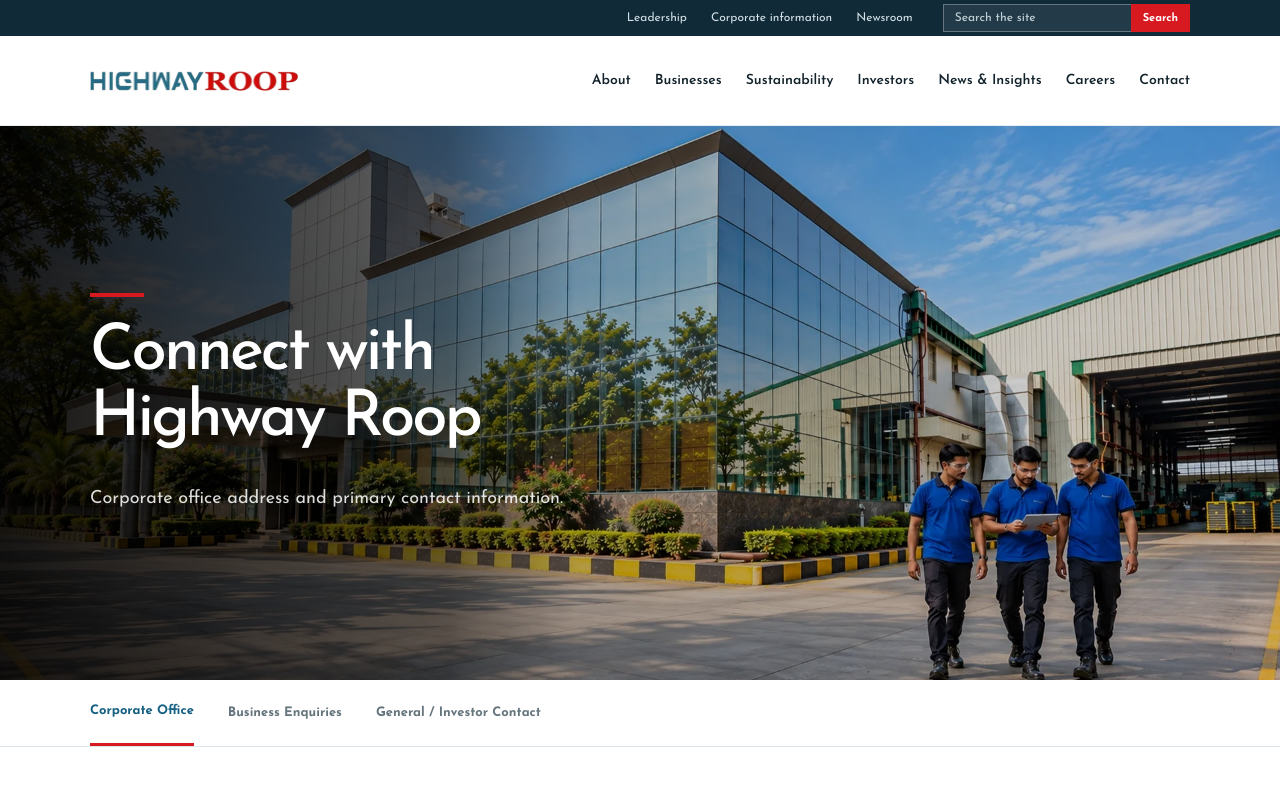
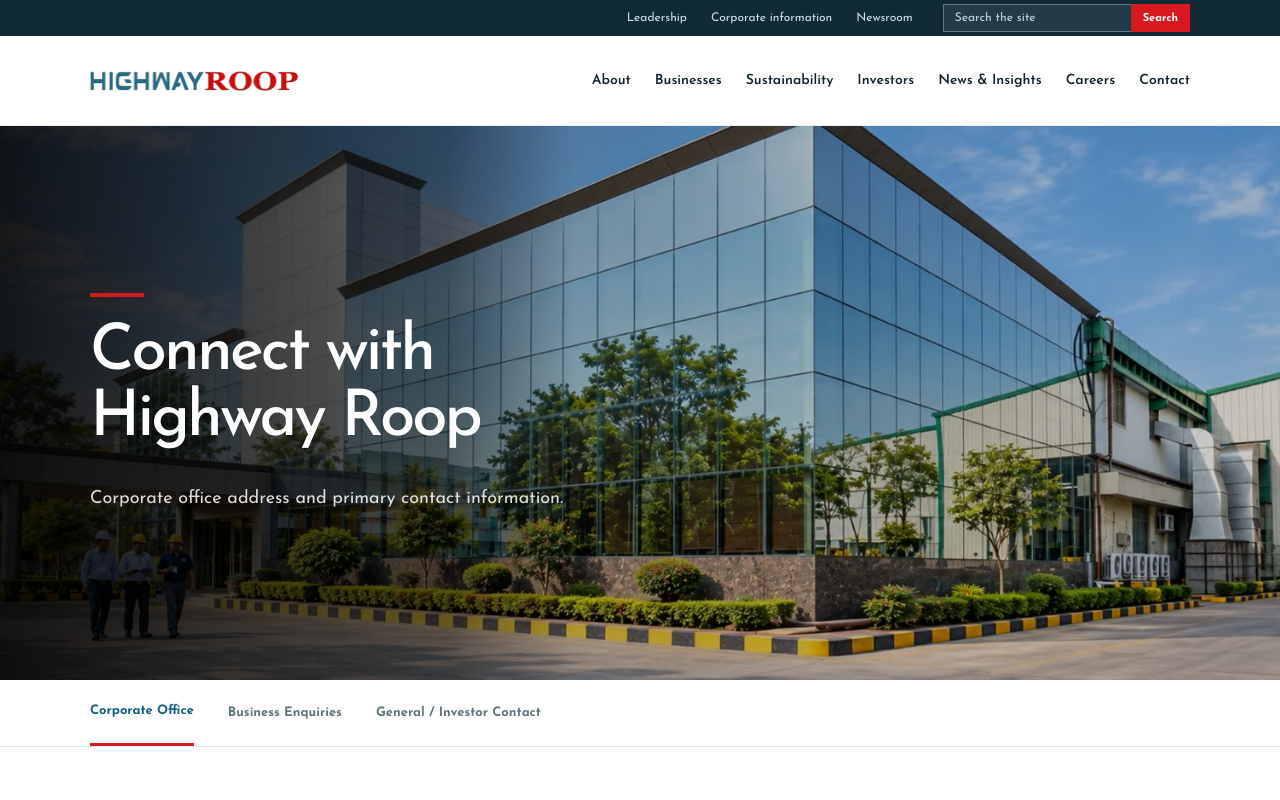
Before and after one commit to Akash-abacusdesk/highwayroop, a Next.js app: page /contact/corporate-office in a window 1280 px wide. Shown: the top 800 px of the page. Built offline with nearby package versions, Linux system fonts and the light colour scheme.

Commit message:
New Corporate Office and Financial Reports heroes

```diff
--- a/app/contact/corporate-office/page.tsx
+++ b/app/contact/corporate-office/page.tsx
@@ -19,7 +19,7 @@ export default function CorporateOffice() {
       <PageHero
         title={<>Connect with<br />Highway Roop</>}
         copy="Corporate office address and primary contact information."
-        image="hero-careers-v3"
+        image="hero-corporate-office"
       />
       <SubNav />
 
```
Also changed, not shown: public/assets/hero-corporate-office.webp (added), public/assets/hero-investor-v2.webp.
